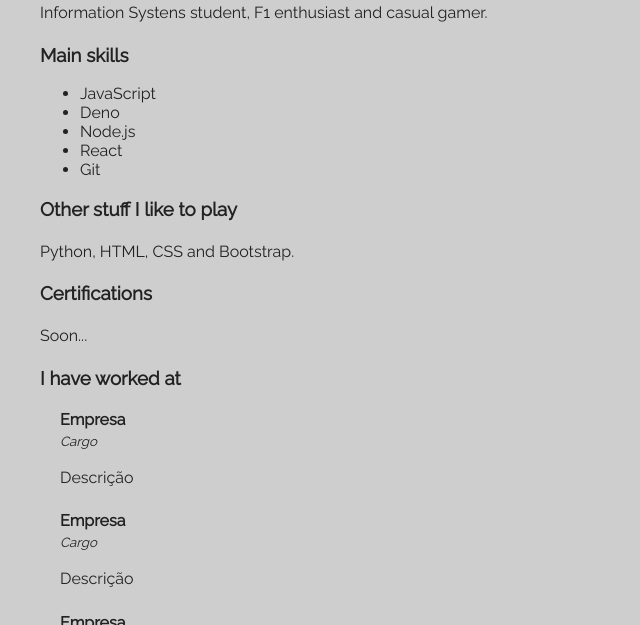
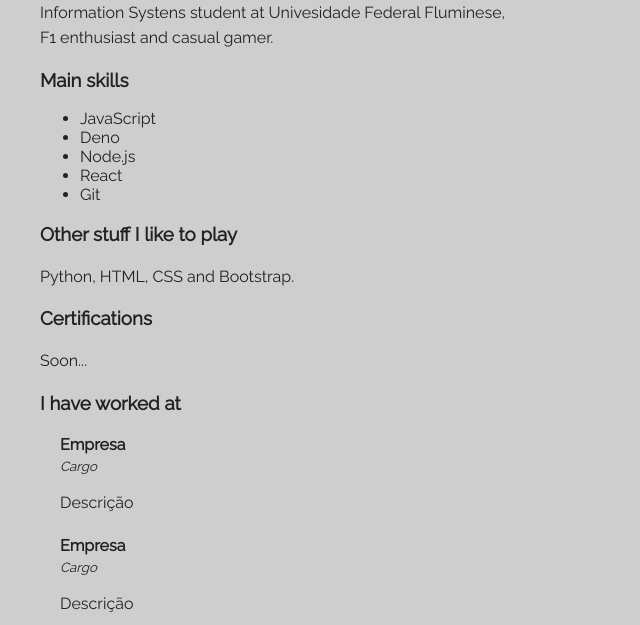
Before and after one commit to pjniche/my-personal-page, a plain HTML site: page index.html in a window 1280 px wide. Shown: the part 475-1100 px from the top of the page, without its empty margins (150-790 px from the left). Drawn offline with Linux system fonts and the light colour scheme.

Commit message:
algumas atualizações.

```diff
--- a/index.html
+++ b/index.html
@@ -42,7 +42,8 @@
         /></a>
       </div>
       <p>
-        Information Systens student, F1 enthusiast and casual gamer.
+        Information Systens student at Univesidade Federal Fluminese,<br />
+        F1 enthusiast and casual gamer.
       </p>
 
       <h3>Main skills</h3>
@@ -55,14 +56,10 @@
       </ul>
 
       <h3>Other stuff I like to play</h3>
-      <p>
-        Python, HTML, CSS and Bootstrap.
-      </p>
+      <p>Python, HTML, CSS and Bootstrap.</p>
 
       <h3>Certifications</h3>
-      <p>
-        Soon...
-      </p>
+      <p>Soon...</p>
 
       <h3>I have worked at</h3>
       <ul class="jobs-list">
@@ -84,9 +81,6 @@
       </ul>
     </div>
 
-    <div class="footer">
-      Developed by Paulo Jr. Niche
-    </div>
-
+    <div class="footer">Developed by Paulo Jr. Niche</div>
   </body>
 </html>
```
